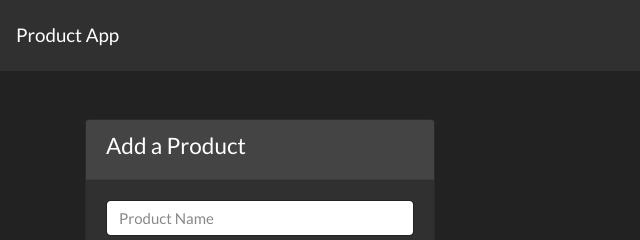
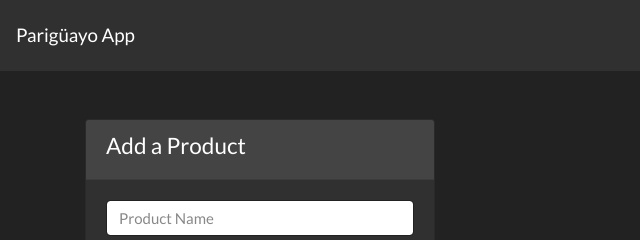
Before and after one commit to JohanJimenex/ObjectOrientedJS, a plain HTML site: page index.html in a window 1280 px wide. Shown: the top 240 px of the page, 0-640 px from the left. Drawn offline with nearby package versions, Linux system fonts and the light colour scheme.

Commit message:
Title changed to "Parigüayo App"
This change is better because you are a Parigüayo 🤪

```diff
--- a/index.html
+++ b/index.html
@@ -13,7 +13,7 @@
     <!-- NAVIGATION -->
     <nav class="navbar navbar-dark bg-dark">
         <a href="#" class="navbar-brand">
-            Product App
+            Parigüayo App
         </a>
     </nav>
 
```
